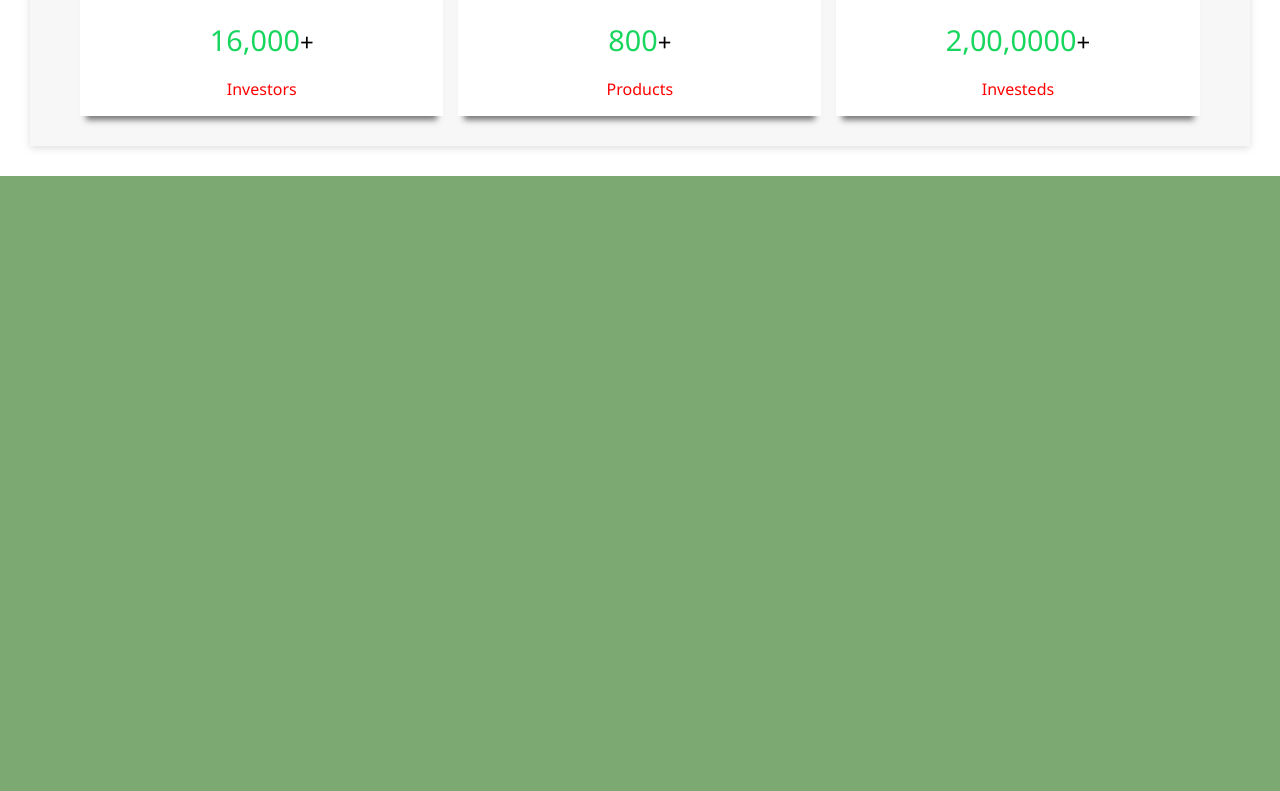
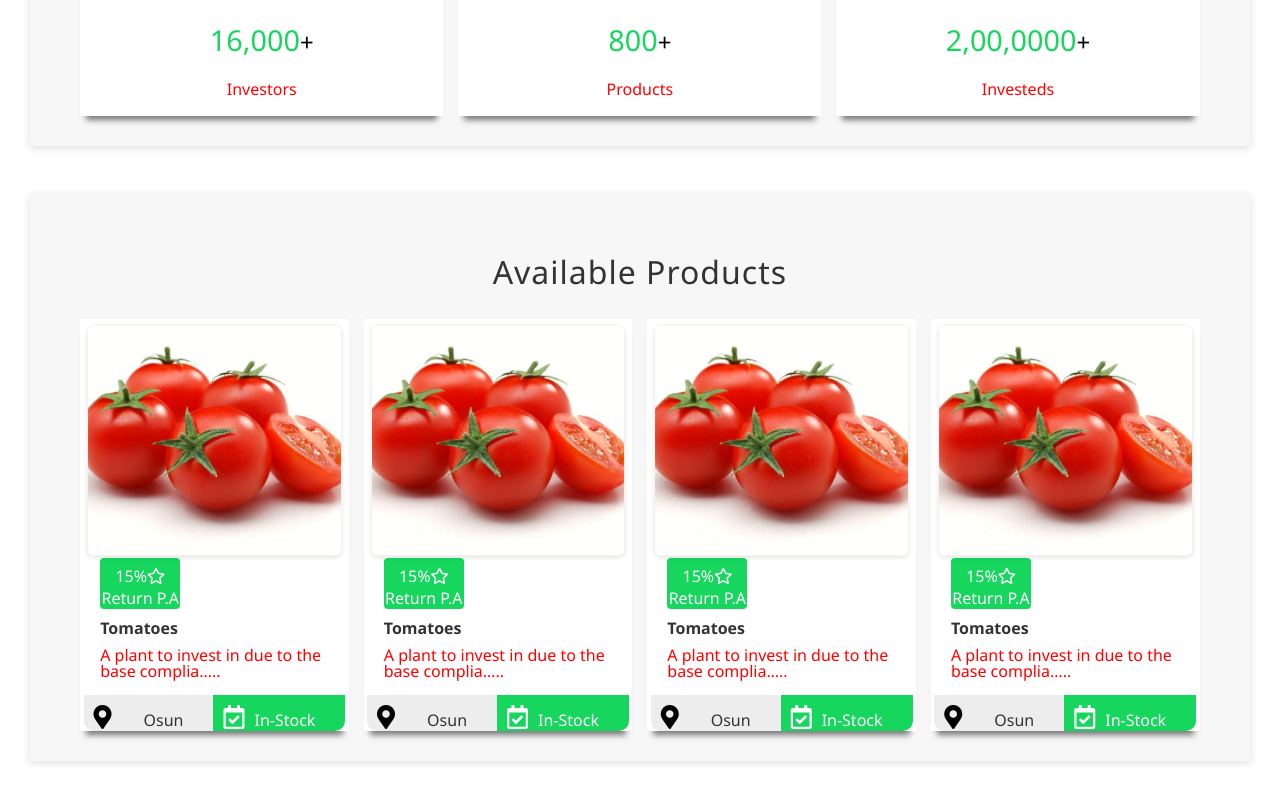
Before and after one commit to anuoluwapo/Bahranda, a Vue app: page / in a window 1280 px wide. Shown: the part 2038-2829 px from the top of the page. Before the commit the page ends 2214 px from the top, so only its background shows below. Built offline with nearby package versions, Linux system fonts and the light colour scheme.

Commit message:
added products contents

```diff
--- a/src/components/Content.vue
+++ b/src/components/Content.vue
@@ -62,7 +62,6 @@
     <div id="our-statistics">
       <div class="container">
         <h2>Our Statistics</h2>
-
         <div class="cards">
           <div class="card">
           <i class="fas fa-users"></i>
@@ -80,9 +79,54 @@
           <p>Investeds</p>
         </div>
         </div>
+        </div>
+    </div>
+    <div id="available-product">
+         <div class="container">
+        <h2>Available Products</h2>
+        <div class="cards">
+          <div class="card">
+          <img src="../assets/Rectangle.png" alt="">
+           <div class="rate"><span>15%</span><i class="far fa-star"></i> <br>Return P.A</div>
+           <h3>Tomatoes</h3>
+           <p>A plant to invest in due to the base complia…..</p>
+          <div class="wrap">
+            <div class="location"><i class="fas fa-map-marker-alt"></i><span>Osun</span></div>
+          <div class="in-stock"><i class="far fa-calendar-check"></i><span>In-Stock</span></div>
+          </div>
+        </div>
+        <div class="card">
+          <img src="../assets/Rectangle.png" alt="">
+          <div class="rate"><span>15%</span><i class="far fa-star"></i> <br>Return P.A</div>
+          <h3>Tomatoes</h3>
+          <p>A plant to invest in due to the base complia…..</p>
+          <div class="wrap">
+            <div class="location"><i class="fas fa-map-marker-alt"></i><span>Osun</span></div>
+          <div class="in-stock"><i class="far fa-calendar-check"></i><span>In-Stock</span></div>
+          </div>
+        </div>
+        <div class="card">
+         <img src="../assets/Rectangle.png" alt="">
+         <div class="rate"><span>15%</span><i class="far fa-star"></i> <br>Return P.A</div>
+          <h3>Tomatoes</h3>
+          <p>A plant to invest in due to the base complia…..</p>
+          <div class="wrap">
+            <div class="location"><i class="fas fa-map-marker-alt"></i><span>Osun</span></div>
+          <div class="in-stock"><i class="far fa-calendar-check"></i><span>In-Stock</span></div>
+          </div>
+        </div>
+        <div class="card">
+         <img src="../assets/Rectangle.png" alt="">
+          <div class="rate"><span>15%</span><i class="far fa-star"></i> <br>Return P.A</div>
+          <h3>Tomatoes</h3>
+          <p>A plant to invest in due to the base complia…..</p>
+          <div class="wrap">
+            <div class="location"><i class="fas fa-map-marker-alt"></i><span>Osun</span></div>
+          <div class="in-stock"><i class="far fa-calendar-check"></i><span>In-Stock</span></div>
+          </div>
 
-
-
+        </div>
+        </div>
         </div>
     </div>
   </div>
@@ -218,7 +262,7 @@ export default {}
 
       }
   }
-  #our-statistics{
+  #our-statistics, #available-product{
     margin-top: -13px;
     margin-left: -4.8px;
     margin-right: -4.5px;
@@ -272,6 +316,65 @@ export default {}
           }
        }
     }
+  }
+  #available-product{
+    img{
+      max-width: 100%;
+    }
+    .rate{
+      margin: -12px 0 0 20px;
+      border-radius: 4px;
+      background-color: #17D65E;
+      color: #ffffff;
+      max-width: 80px;
+    }
+    span{
+      font-size: 1rem;
+    }
+    i{
+        color: #ffffff !important;
+        font-size: 1rem !important;
+      }
+      .card{
+        h3, p{
+          text-align: start;
+          padding-left: 20px;
+          line-height: 6px;
+        }
+        p{
+          line-height: 1rem;
+        }
+      }
+      .wrap{
+        div{
+          display: inline-block;
+          padding: 5px 30px 0 20px;
+        }
+        .location{
+          background-color: #EDEDED;
+          padding: 0 30px 0px 10px;
+          border-bottom-left-radius: 10px;
+          i{
+            color: #000000 !important;
+            font-size: 1.5rem !important;
+          }
+          span{
+            padding-left: 32px;
+          }
+        }
+        .in-stock{
+          background-color: #17D65E;
+           padding: 0 30px 0px 10px;
+           border-bottom-right-radius: 10px;
+           i{
+             font-size: 1.5rem !important;
+           }
+          span{
+            color: #ffffff;
+            padding-left: 10px;
+          }
+        }
+      }
   }
 
 }
@@ -329,6 +432,15 @@ export default {}
         }
       }
     }
+     #available-product{
+       .wrap{
+         div{
+           display: block;
+           margin-bottom: 10px;
+          //  margin-top: 10px;
+         }
+       }
+     }
  }
 
 </style>
```
Also changed, not shown: src/assets/Rectangle.png (added).
